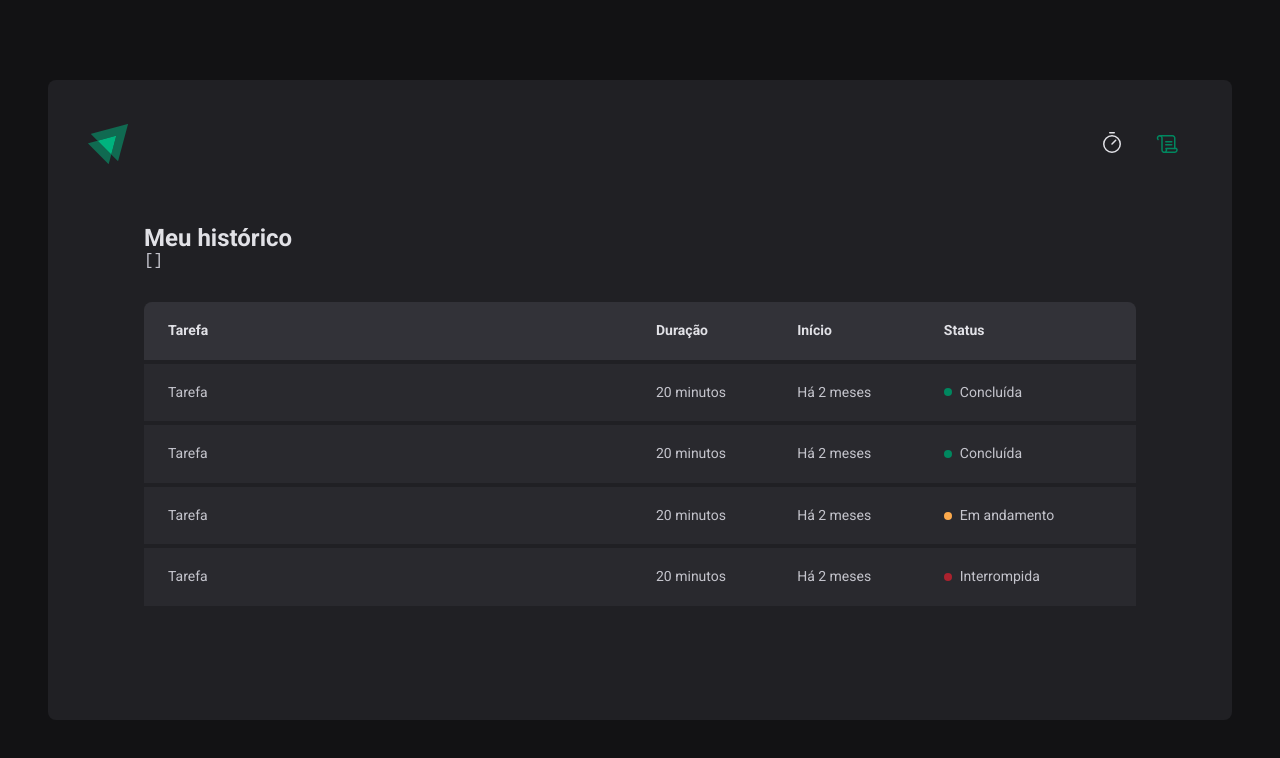
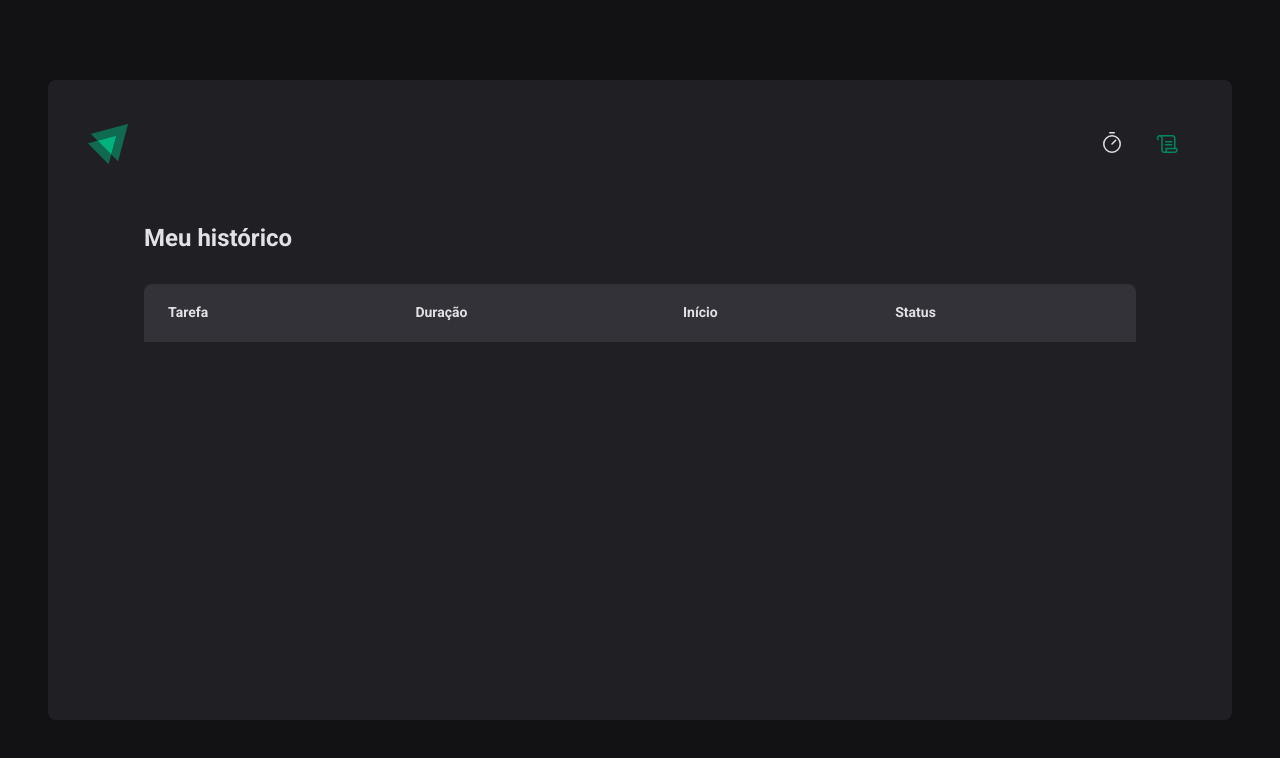
Before and after one commit to pedrokarnoski/ignite-timer, a React (Vite) app: page /history in a window 1280 px wide. Shown: the top 758 px of the page. Built offline with nearby package versions, Linux system fonts and the light colour scheme.

Commit message:
feat: List history

```diff
--- a/src/pages/History/index.tsx
+++ b/src/pages/History/index.tsx
@@ -1,4 +1,8 @@
 import { useContext } from 'react'
+
+import { formatDistanceToNow } from 'date-fns'
+import ptBR from 'date-fns/locale/pt-BR'
+
 import { CyclesContext } from '../../contexts/CyclesContext'
 
 import { HistoryContainer, HistoryList, Status } from './styles'
@@ -9,8 +13,6 @@
   return (
     <HistoryContainer>
       <h1>Meu histórico</h1>
-
-      <pre>{JSON.stringify(cycles, null, 2)}</pre>
 
       <HistoryList>
         <table>
@@ -23,38 +25,31 @@
             </tr>
           </thead>
           <tbody>
-            <tr>
-              <td>Tarefa</td>
-              <td>20 minutos</td>
-              <td>Há 2 meses</td>
-              <td>
-                <Status statusColor="green">Concluída</Status>
-              </td>
-            </tr>
-            <tr>
-              <td>Tarefa</td>
-              <td>20 minutos</td>
-              <td>Há 2 meses</td>
-              <td>
-                <Status statusColor="green">Concluída</Status>
-              </td>
-            </tr>
-            <tr>
-              <td>Tarefa</td>
-              <td>20 minutos</td>
-              <td>Há 2 meses</td>
-              <td>
-                <Status statusColor="yellow">Em andamento</Status>
-              </td>
-            </tr>
-            <tr>
-              <td>Tarefa</td>
-              <td>20 minutos</td>
-              <td>Há 2 meses</td>
-              <td>
-                <Status statusColor="red">Interrompida</Status>
-              </td>
-            </tr>
+            {cycles.map((cycle) => {
+              return (
+                <tr key={cycle.id}>
+                  <td>{cycle.task}</td>
+                  <td>{cycle.minutesAmount} minutos</td>
+                  <td>
+                    {formatDistanceToNow(cycle.startDate, {
+                      addSuffix: true,
+                      locale: ptBR,
+                    })}
+                  </td>
+                  <td>
+                    {cycle.finishedDate && (
+                      <Status statusColor="green">Concluída</Status>
+                    )}
+                    {cycle.interruptedDate && (
+                      <Status statusColor="red">Interrompida</Status>
+                    )}
+                    {!cycle.finishedDate && !cycle.interruptedDate && (
+                      <Status statusColor="yellow">Em andamento</Status>
+                    )}
+                  </td>
+                </tr>
+              )
+            })}
           </tbody>
         </table>
       </HistoryList>
```
